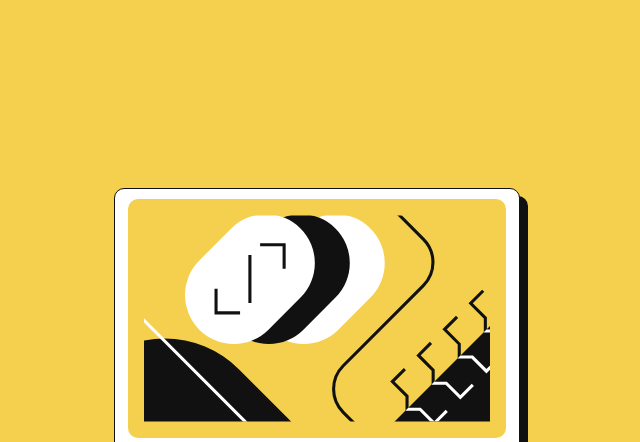
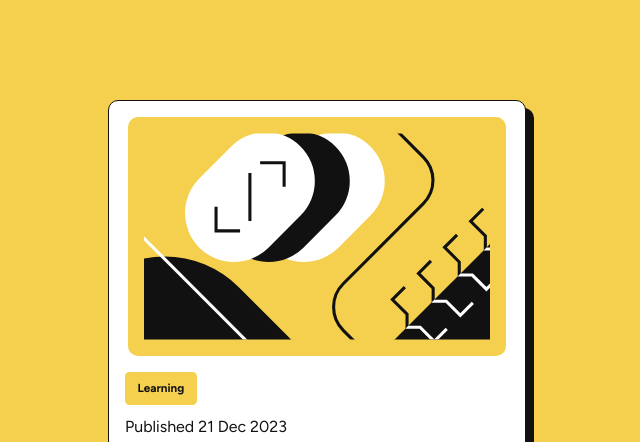
Before and after one commit to adambeth/blog-preview-card, a plain HTML site: page index.html in a window 1280 px wide. Shown: the top 442 px of the page, without its empty margins (323-963 px from the left). Drawn offline with Linux system fonts and the light colour scheme.

Commit message:
First Commit

```diff
--- a/styles.css
+++ b/styles.css
@@ -14,8 +14,7 @@
 }
 
 body {
-  height: 1440px;
-  height: 960px;
+  height: 100vh;
   display: flex;
   flex-direction: column;
   align-items: center;
@@ -30,10 +29,11 @@ body {
   border-color: var(--gray-950);
   border-radius: 10px;
   box-shadow: 8px 8px var(--gray-950);
-  width: 384px;
+  width: 80%; /* Change to percentage */
+  max-width: 24rem; /* Optional: Set a max-width */
+  height: 32.6rem;
   padding: var(--spacing-200, 24px);
-  margin: 0 auto;
-  padding: 10px;
+  /* margin: 0 auto; */
 }
 
 footer {
@@ -68,8 +68,6 @@ footer {
 }
 
 .learning-card {
-  display: flex;
-  padding: var(--spacing-150, 12px);
   justify-content: center;
   align-items: center;
   gap: var(--spacing-100, 8px);
@@ -78,6 +76,11 @@ footer {
   font-weight: 800;
   line-height: 150%;
   padding: var(--spacing-200);
+  display: inline-block;
+  font-size: 0.88rem;
+  font-weight: 800;
+  padding: 0.37rem 0.78rem;
+  border-radius: 4.5px;
 }
 .avatar {
   width: 32px !important;
```
